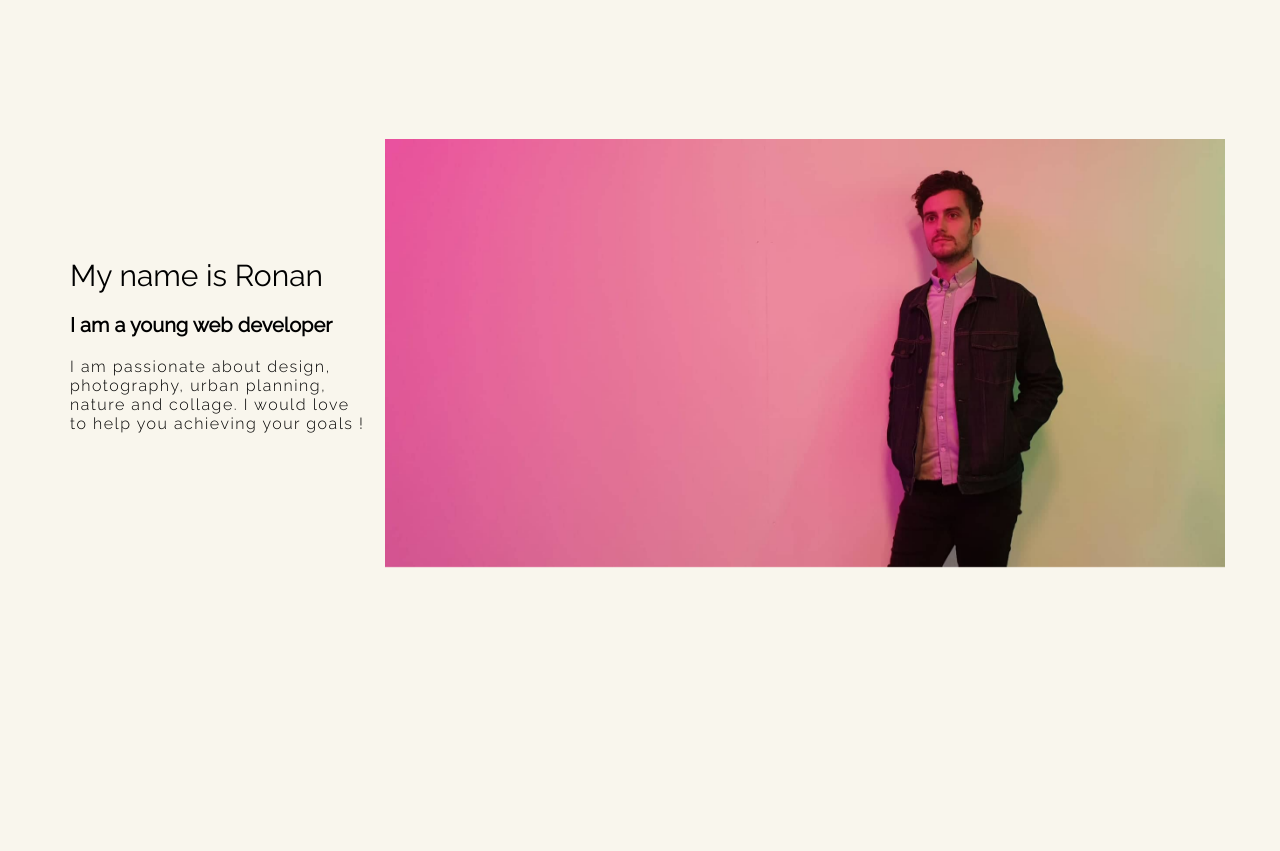
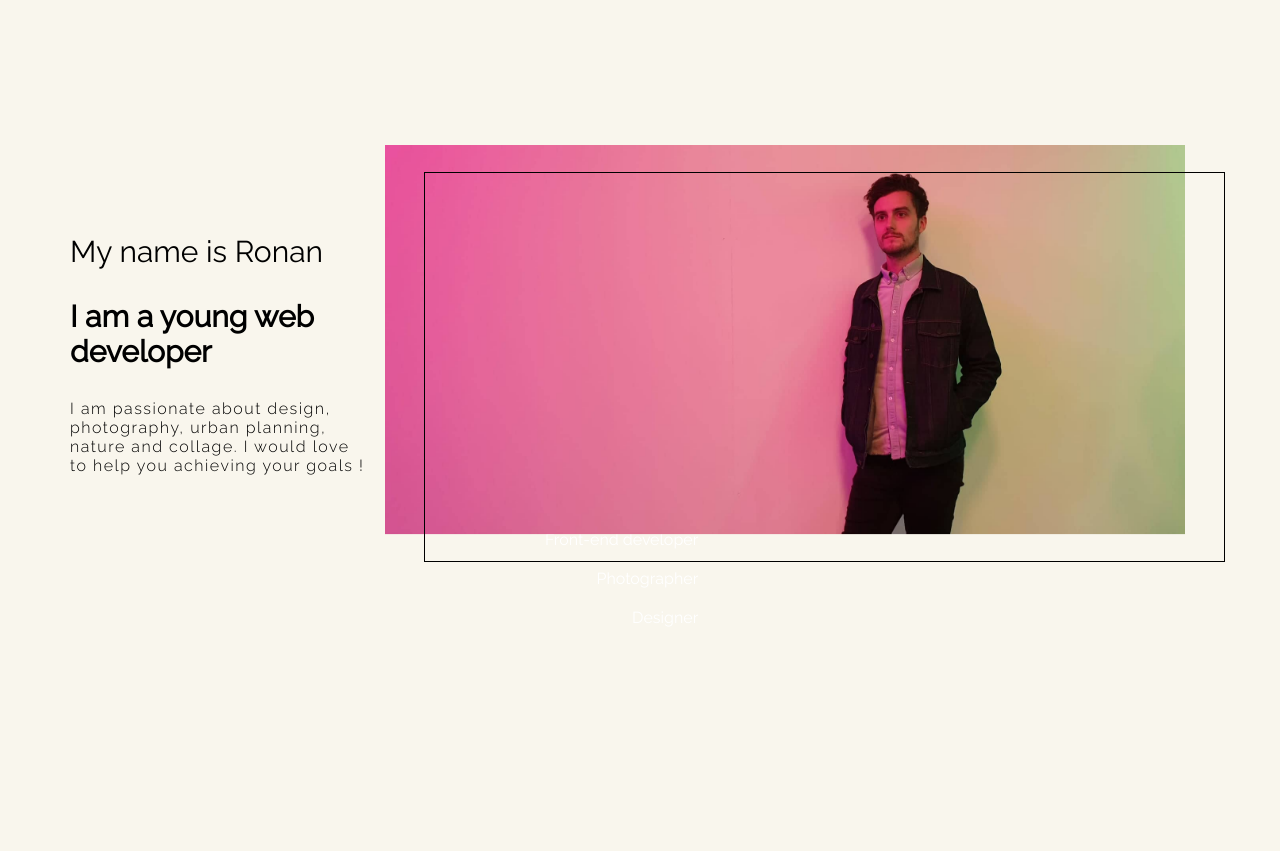
Before and after one commit to Holdenro/my-portfolio, a plain HTML site: page index.html in a window 1280 px wide. Shown: the part 780-1631 px from the top of the page. Drawn offline with Linux system fonts and the light colour scheme.

Commit message:
frame img

```diff
--- a/index.html
+++ b/index.html
@@ -52,11 +52,18 @@
 						<p id= "job">I am a young web developer</p>
 						<p id= "description">I am passionate about design, photography, urban planning, nature and collage. I would love to help you achieving your goals ! </p>
 					</div>
-
-
 					<div class="portrait">
 						<img width = "80%" src="stylesheets/images/photo moi 2.jpg" alt=""></div>
+					<div class = "frame-img"></div>
 					</div>
+					<div class = "key-words">
+						<ul>
+							<li>Front-end developer</li>
+							<li>Photographer</li>
+	    					<li>Designer</li>
+						</ul>
+					</div>
+
 				</div>
 			</div>
 		</div>
--- a/stylesheets/style.css
+++ b/stylesheets/style.css
@@ -154,7 +154,7 @@ li {
   height: 200px;
   display: inline-block;
   position: relative;
-  top: 184px;
+  top: 160px;
 }
 
 #name {
@@ -163,7 +163,7 @@ li {
 }
 
 #job {
-  font-size: 20px;
+  font-size: 30px;
   font-weight: bold;
 }
 
@@ -176,10 +176,11 @@ li {
 .portrait{
     -webkit-animation: 3.0s ease 0s normal forwards 1 fadein;
     animation: 3.2s ease 0s normal forwards 1 fadein;
-    width: 1100px;
+    width: 1000px;
     position: relative;
     left: 315px;
-    bottom: 135px;
+    bottom: 170px;
+    z-index: 1;
 }
 
 @keyframes fadein{
@@ -193,6 +194,29 @@ li {
     66% { opacity:0; }
     100% { opacity:1; }
 }
+
+.key-words{
+  display: inline-block;
+  position: relative;
+  bottom: 370px;
+  left: 465px;
+  color: white;
+  text-align: right;
+}
+
+.frame-img {
+  border: 1px solid black;
+   width: 799px;
+   height: 388px;
+   position: relative;
+   bottom: 536px;
+   left: 354px;
+   position: relative;
+   z-index: 10;
+   display: inline-block;
+}
+
+
 
 
 #number-02{
```
